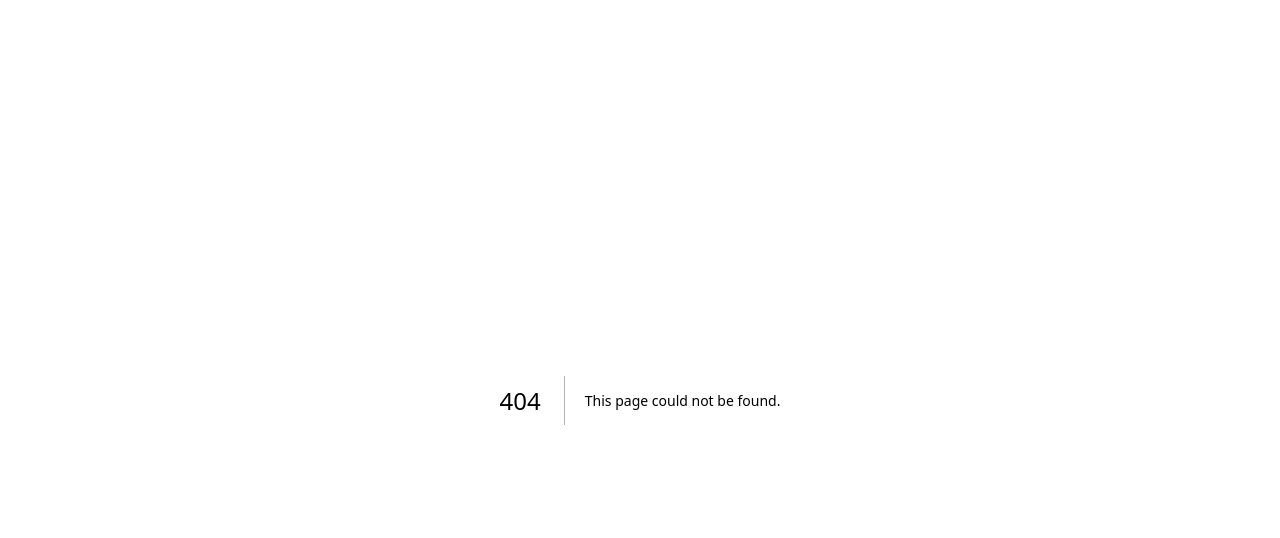
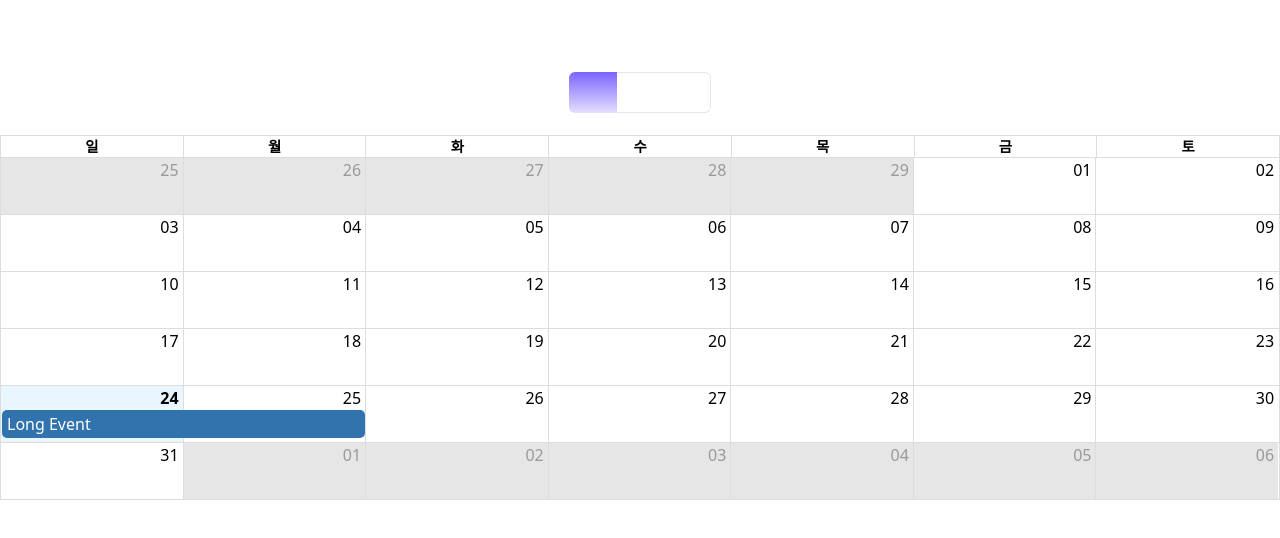
Before and after one commit to hmuri/NESS_FRONT, a Next.js app in the folder ness/: page /calendar in a window 1280 px wide. Before the commit this address had no page. Shown: the top 538 px of the page. Built offline with nearby package versions, Linux system fonts and the light colour scheme.

Commit message:
[feat] 캘린더 기본 frame & topbar frame

```diff
--- /dev/null
+++ b/ness/src/components/calendar/Header.tsx
@@ -0,0 +1,26 @@
+import moment from "moment";
+import { ToolbarProps, momentLocalizer } from "react-big-calendar";
+import "react-big-calendar/lib/css/react-big-calendar.css";
+import "moment/locale/ko";
+import { useEffect, useState } from "react";
+
+moment.locale("ko");
+const Header: React.FC<ToolbarProps> = ({ label }) => {
+  const [formattedDate, setFormattedDate] = useState("");
+
+  useEffect(() => {
+    console.log("label" + label);
+    console.log("formattedDate" + formattedDate);
+    setFormattedDate(moment(label).format("YYYY년 M월"));
+  }, [label]);
+  return (
+    <div className="mt-[72px] flex items-center justify-center w-full mb-[21.5px]">
+      <div className="h-[41px] w-[142px] flex ">
+        <div className="w-[48px] px-[12px] pb-[6px] pt-[4px] rounded-l-md bg-gradient-to-b from-[#7A64FF] to-[#7A64FF33]"></div>
+        <div className="w-[94px] px-[12px]border border-t border-r border-b border-gray-200 rounded-r-md"></div>
+      </div>
+    </div>
+  );
+};
+
+export default Header;
--- /dev/null
+++ b/ness/src/pages/calendar/index.tsx
@@ -0,0 +1,67 @@
+import React, { useState } from "react";
+import {
+  Calendar as BigCalendar,
+  momentLocalizer,
+  View,
+  NavigateAction,
+  ToolbarProps,
+} from "react-big-calendar";
+import moment from "moment";
+import "react-big-calendar/lib/css/react-big-calendar.css";
+import Header from "@/components/calendar/Header";
+
+const localizer = momentLocalizer(moment);
+
+interface Event {
+  title: string;
+  start: Date;
+  end: Date;
+}
+
+const myEventsList: Event[] = [
+  {
+    title: "Long Event",
+    start: moment().toDate(),
+    end: moment().add(1, "days").toDate(),
+  },
+];
+
+const Calendar: React.FC = () => {
+  const [date, setDate] = useState<Date>(new Date());
+
+  const handleNavigate = (
+    newDate: Date,
+    view: View,
+    action: NavigateAction
+  ) => {
+    switch (action) {
+      case "NEXT":
+        setDate(moment(newDate).add(1, "month").toDate());
+        break;
+      case "PREV":
+        setDate(moment(newDate).subtract(1, "month").toDate());
+        break;
+      case "TODAY":
+        setDate(new Date());
+        break;
+    }
+  };
+
+  return (
+    <div style={{ height: "500px" }}>
+      <BigCalendar
+        localizer={localizer}
+        events={myEventsList}
+        startAccessor="start"
+        endAccessor="end"
+        date={date}
+        components={{
+          toolbar: Header as React.ComponentType<ToolbarProps>, // 타입스크립트 타입 캐스팅
+        }}
+        onNavigate={handleNavigate}
+      />
+    </div>
+  );
+};
+
+export default Calendar;
```
Also changed, not shown: ness/package.json (+10 -4 lines), 2 other files (tests, documents, lock files or other folders).
